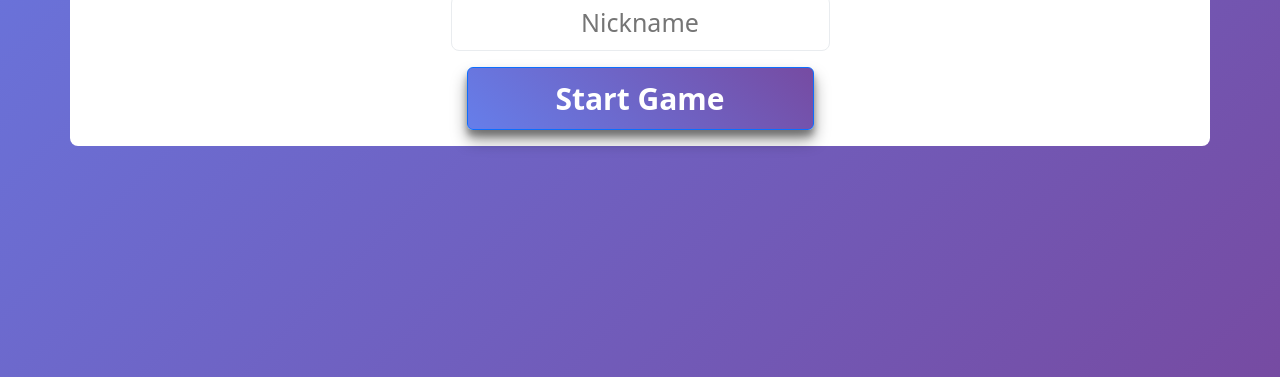
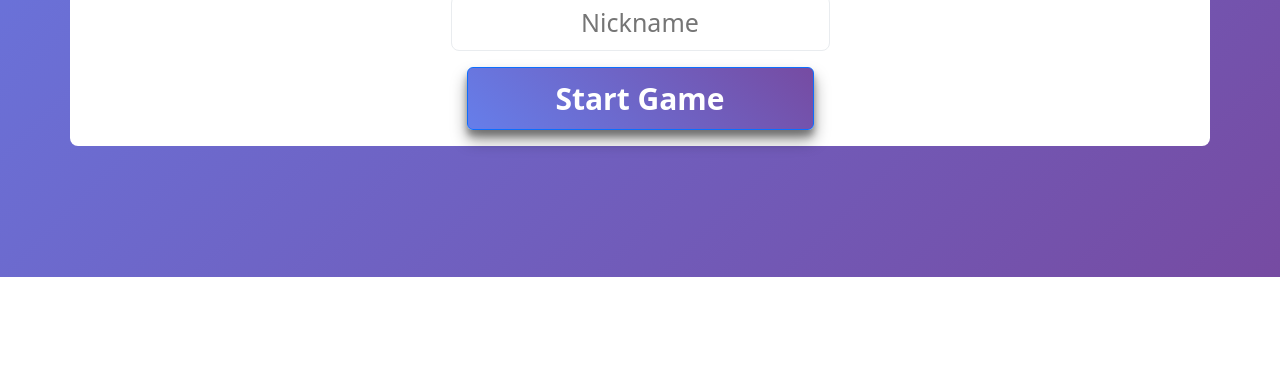
Before and after one commit to granafilo/quizApp, a plain HTML site: page index.html in a window 1280 px wide. Shown: the part 523-900 px from the top of the page. After the commit the page ends 800 px from the top, so only its background shows below. Drawn offline with nearby package versions, Linux system fonts and the light colour scheme.

Commit message:
nuove modifiche

```diff
--- a/index.html
+++ b/index.html
@@ -16,7 +16,7 @@
             margin: 0;
             width: 100%;
             min-width: 1000px;
-            min-height: 900px;
+            min-height: 100vh;
         }
 
         .dropdown-item {
```
Also changed, not shown: index.css (added).
